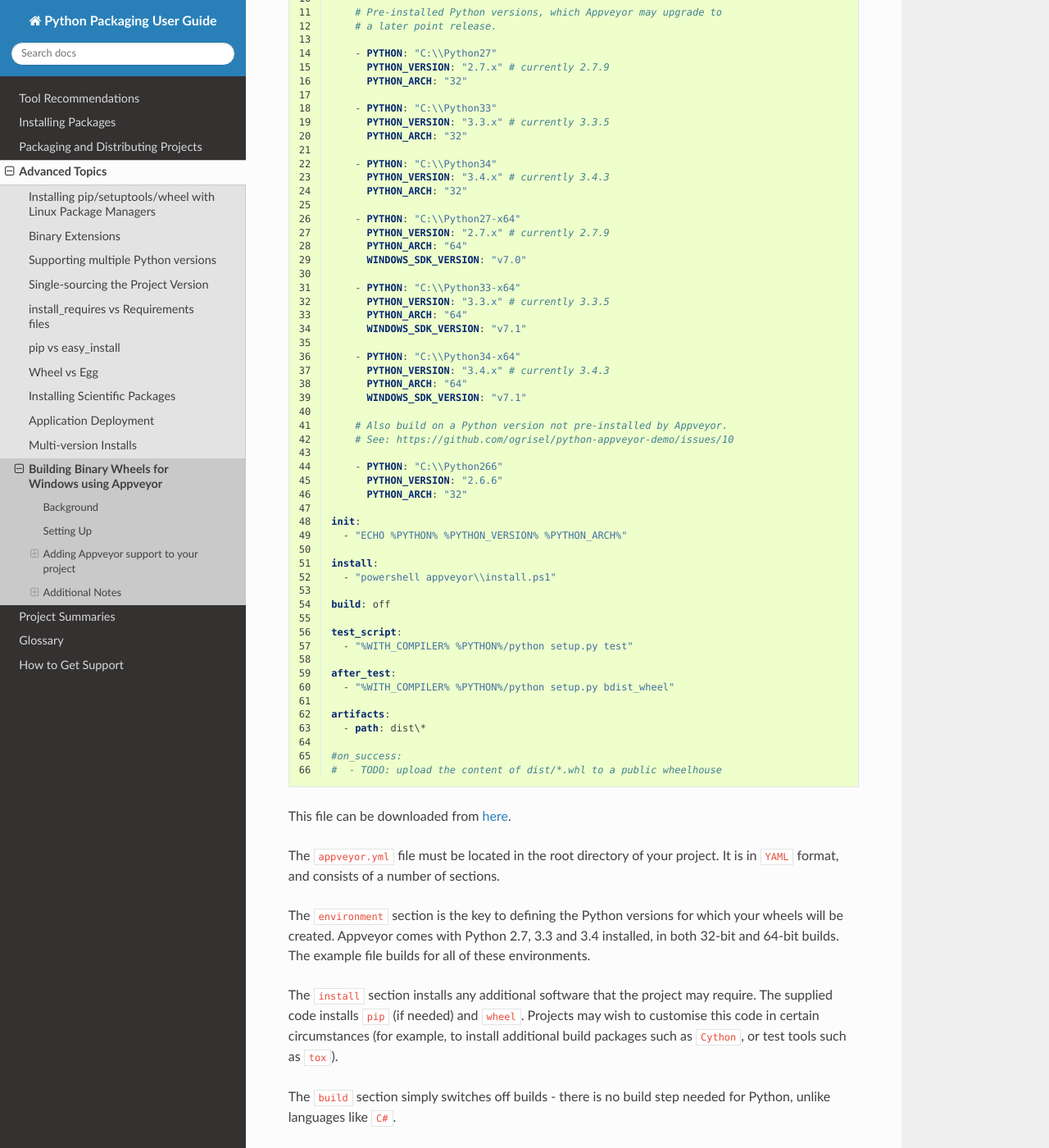
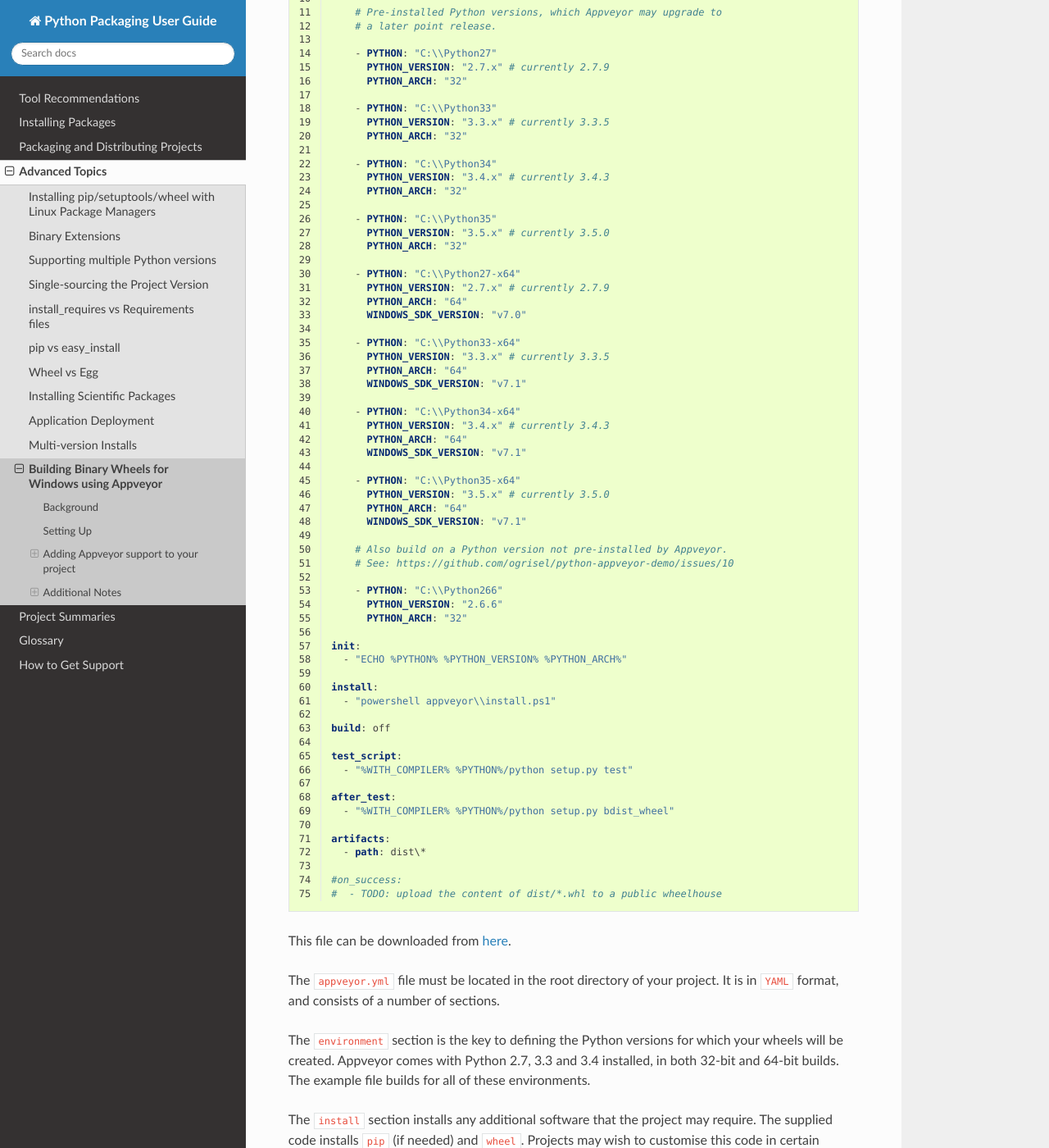
Before and after one commit to pypa/packaging.python.org, a Sphinx documentation site: the page built from source/appveyor.rst, in a window 1280 px wide and 1400 px high, scrolled down 1635 px. Shown: the whole window at 82% size. Built offline with Sphinx 7.4.7 and the Read the Docs theme 2.0.0, drawn with Linux system fonts in a browser that asks for light colours; pages that are not in the unit, such as notebooks, are missing from menus.

Commit message:
Update appveyor.yml
Add Python 3.5 installs to version matrix

```diff
--- a/source/code/appveyor.yml
+++ b/source/code/appveyor.yml
@@ -23,6 +23,10 @@ environment:
       PYTHON_VERSION: "3.4.x" # currently 3.4.3
       PYTHON_ARCH: "32"
 
+    - PYTHON: "C:\\Python35"
+      PYTHON_VERSION: "3.5.x" # currently 3.5.0
+      PYTHON_ARCH: "32"
+
     - PYTHON: "C:\\Python27-x64"
       PYTHON_VERSION: "2.7.x" # currently 2.7.9
       PYTHON_ARCH: "64"
@@ -35,6 +39,11 @@ environment:
 
     - PYTHON: "C:\\Python34-x64"
       PYTHON_VERSION: "3.4.x" # currently 3.4.3
+      PYTHON_ARCH: "64"
+      WINDOWS_SDK_VERSION: "v7.1"
+
+    - PYTHON: "C:\\Python35-x64"
+      PYTHON_VERSION: "3.5.x" # currently 3.5.0
       PYTHON_ARCH: "64"
       WINDOWS_SDK_VERSION: "v7.1"
 
```
